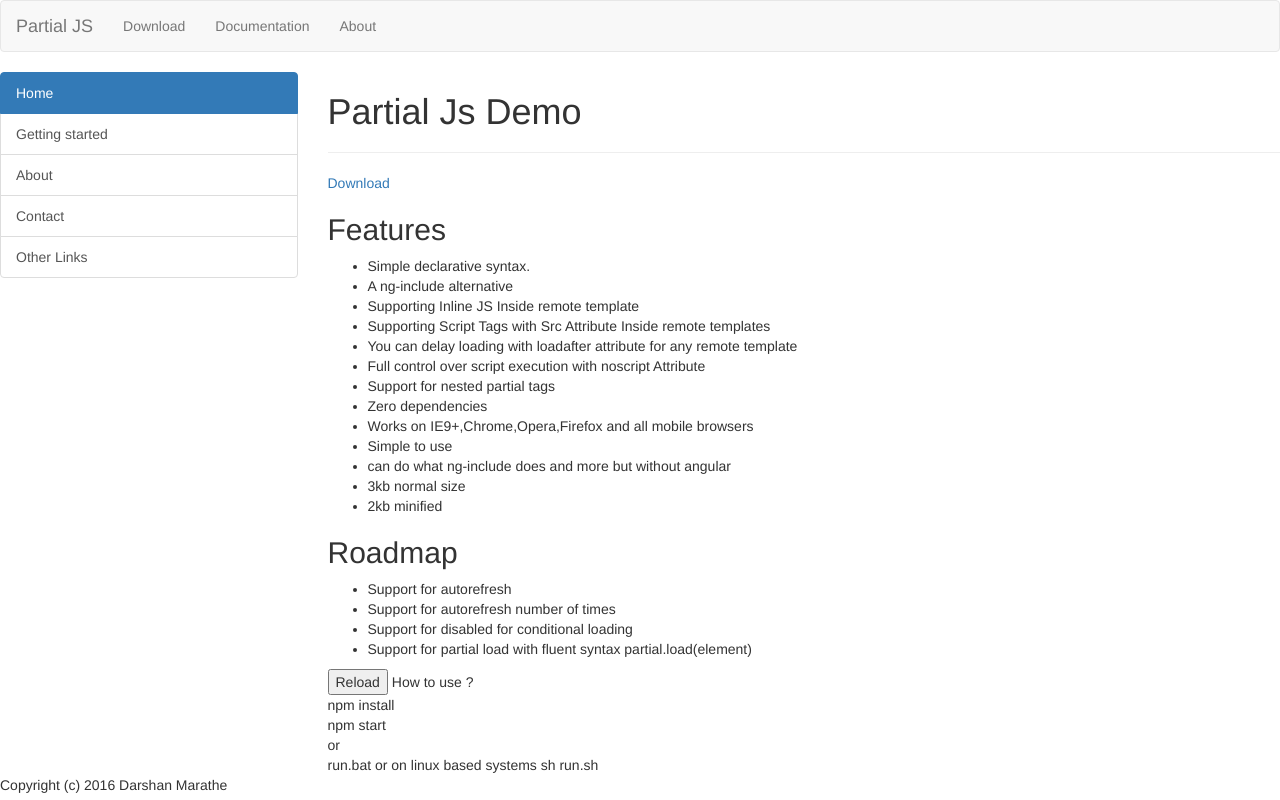
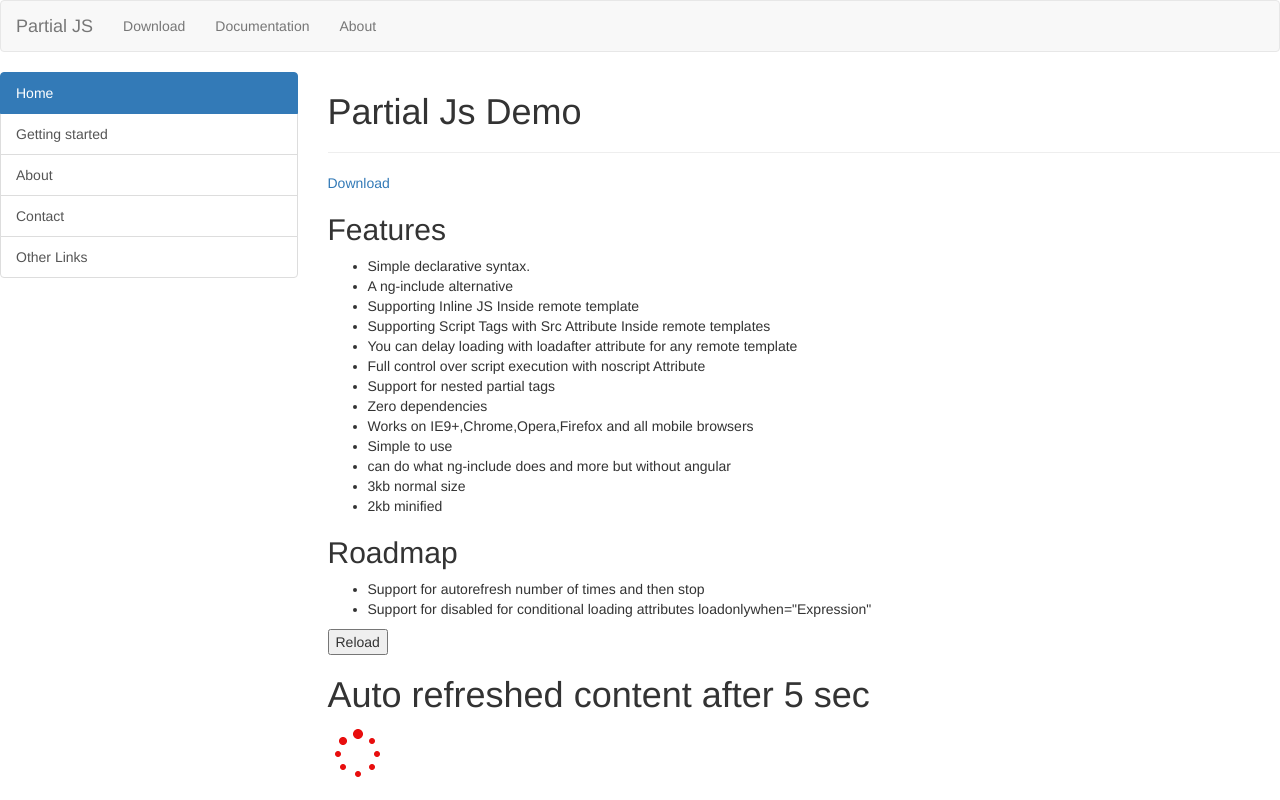
Before and after one commit to darshanmarathe/partialjs, a website: page index.html in a window 1280 px wide. Shown: the top 800 px of the page. Drawn offline with nearby package versions, Linux system fonts and the light colour scheme.

Commit message:
Added support for autorefresh and reload

```diff
--- a/js/partial.js
+++ b/js/partial.js
@@ -32,12 +32,12 @@ var partial = (function () {
         return xhr;
     }
 
-    var reload = function(id){
-        var elem  =  document.querySelectorAll(id)[0];
+    var reload = function (id) {
+        var elem = document.querySelectorAll(id)[0];
         var url = "";
         var func = undefined;
-        if (elem != undefined || elem != null){
-            url  = elem.getAttribute('src');
+        if (elem != undefined || elem != null) {
+            url = elem.getAttribute('src');
             func = elem.getAttribute('onload');
 
         }
@@ -55,6 +55,8 @@ var partial = (function () {
             var src = item.getAttribute('src');
             var func = item.getAttribute('onload');
             var loadafter = item.getAttribute('loadafter');
+            var autorefresh = item.getAttribute('autorefresh');
+
             if (loadafter === undefined || loadafter === null) {
                 loadafter = 0;
             }
@@ -66,8 +68,26 @@ var partial = (function () {
 
             }
 
-            LoadAfterDelay(func, item, src, loadafter);
+            if (autorefresh === undefined || autorefresh === null) {
+                autorefresh = 0;
+            }
+            else {
+                if (isNaN(autorefresh))
+                    autorefresh = 0;
+                else
+                    autorefresh = parseInt(autorefresh)
 
+            }
+            if (autorefresh > 0) {
+                loadafter = autorefresh;
+
+                setInterval(function(){
+                console.log("Autorefreshed after " + autorefresh);
+                    LoadAfterDelay(func, item, src, loadafter);
+            }, autorefresh)
+            } else {
+                LoadAfterDelay(func, item, src, loadafter);
+            }
         }
 
     }
@@ -99,7 +119,7 @@ var partial = (function () {
 
     return {
         getPage: getPage,
-        reload : reload
+        reload: reload
     }
 
 
--- a/pages/index.html
+++ b/pages/index.html
@@ -36,6 +36,14 @@
 
 <input type="button" value="Reload"  onclick="partial.reload('#roadmap');" />
 
+<partial src="pages/timer.html"  autorefresh="5000" >
+<h1>Auto refreshed content after 5 sec</h1>
+    <img src="/images/27-0.gif" alt="">
+    <br>
+    <br>
+</partial>
+
+
 
 How to use ? </br>
 
--- a/pages/roadmap.html
+++ b/pages/roadmap.html
@@ -1,7 +1,5 @@
 <h2>Roadmap</h2>
 <ul>
-    <li>Support for autorefresh</li>
-    <li>Support for autorefresh number of times</li>
-    <li>Support for disabled for conditional loading</li>
-    <li>Support for partial load with fluent syntax partial.load(element)</li>
+    <li>Support for autorefresh number of times and then stop</li>
+    <li>Support for disabled for conditional loading attributes loadonlywhen="Expression" </li>
 </ul>
```
Also changed, not shown: pages/gettingstarted.html (+21 -1 lines), pages/timer.html (added, +14 -0 lines), partial.js (+26 -6 lines), js/partial.min.js, partial.min.js.
